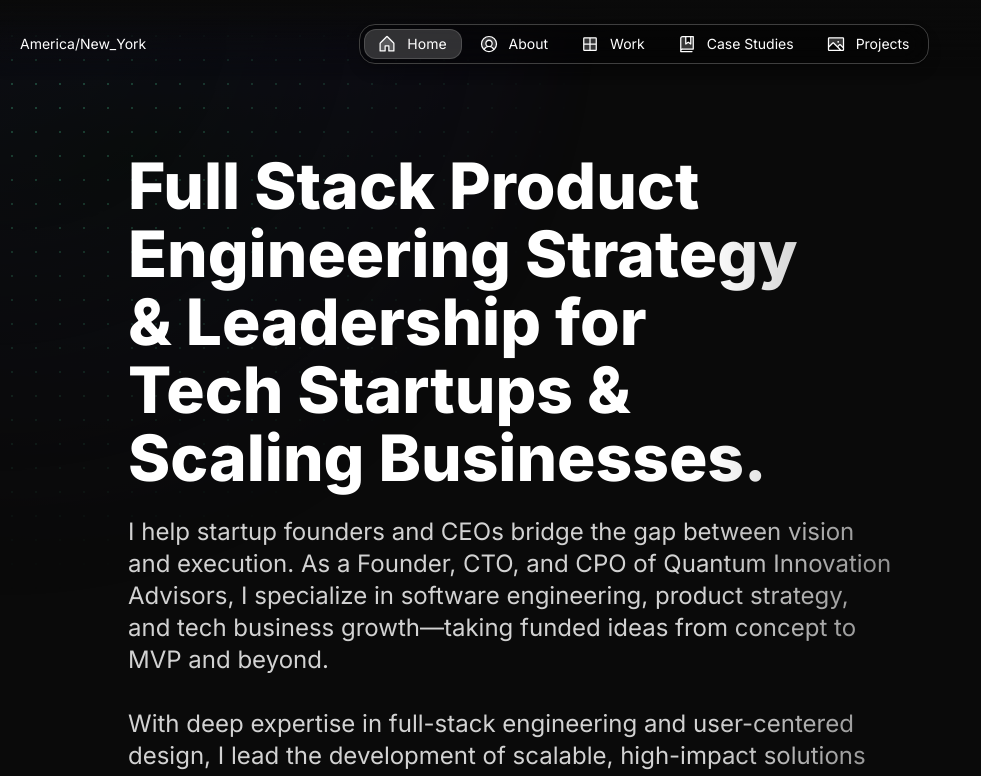
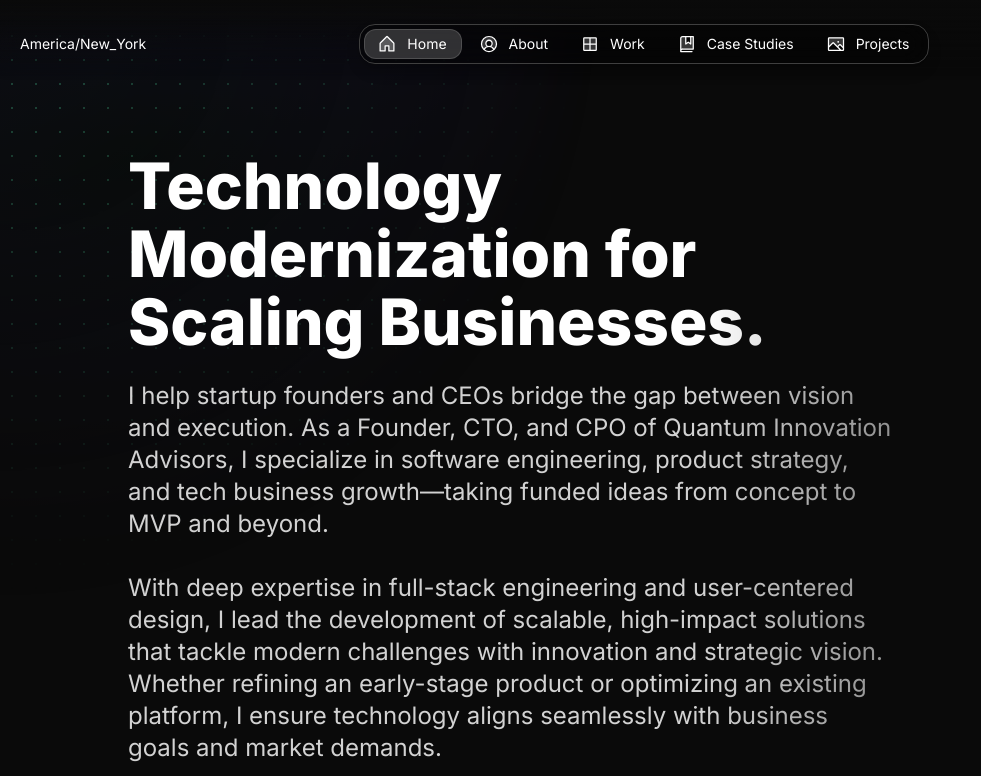
Before and after one commit to CogSciOliver/danii-oliver-portfolio-2025, a Next.js app: page /en in a window 1280 px wide. Shown: the top 776 px of the page, without its empty margins (0-981 px from the left). Built offline with nearby package versions, Linux system fonts and the light colour scheme.

Commit message:
Focus Update

```diff
--- a/src/app/resources/content.js
+++ b/src/app/resources/content.js
@@ -6,7 +6,7 @@ const person = {
 	get name() {
 		return `${this.firstName} ${this.lastName}`;
 	},
-	role: "Strategic Tech & Product Partner for Startups",
+	role: "Strategic AI, Engineering & Product Partner for Growth & Modernization",
 	avatar: "/images/avatar.jpg",
 	location: "America/New_York", // Expecting the IANA time zone identifier, e.g., 'Europe/Vienna'
 	languages: ["English", "Python", "TypeScript", "JavaScript", "Baby ASL"], // optional: Leave the array empty if you don't want to display languages
@@ -55,8 +55,7 @@ const home = {
 	description: `Portfolio website showcasing my work as a ${person.role}`,
 	headline: (
 		<>
-			Full Stack Product Engineering Strategy & Leadership for Tech
-			Startups & Scaling Businesses.
+			Technology Modernization for Scaling Businesses.
 		</>
 	),
 	subline: (
```
